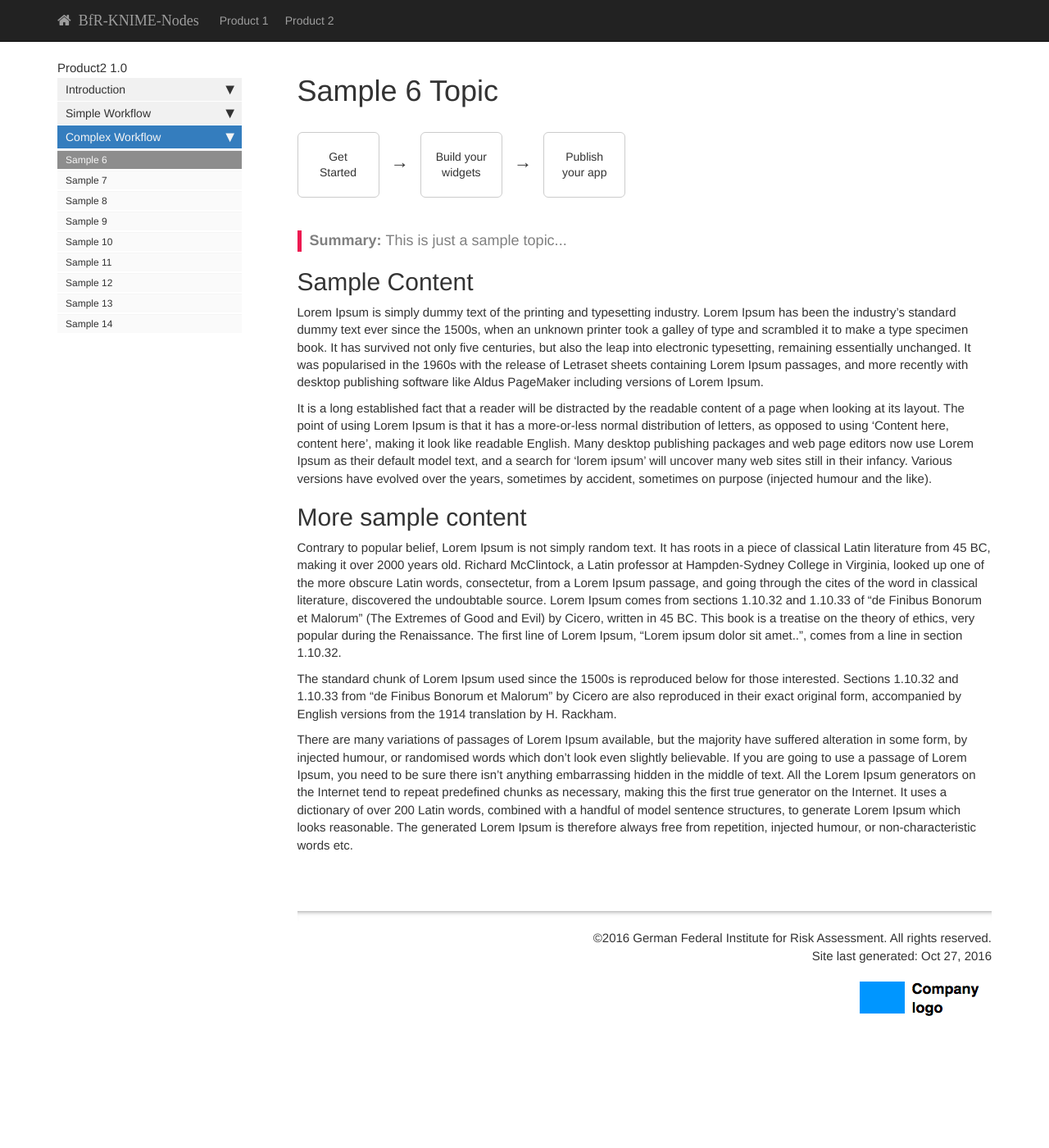
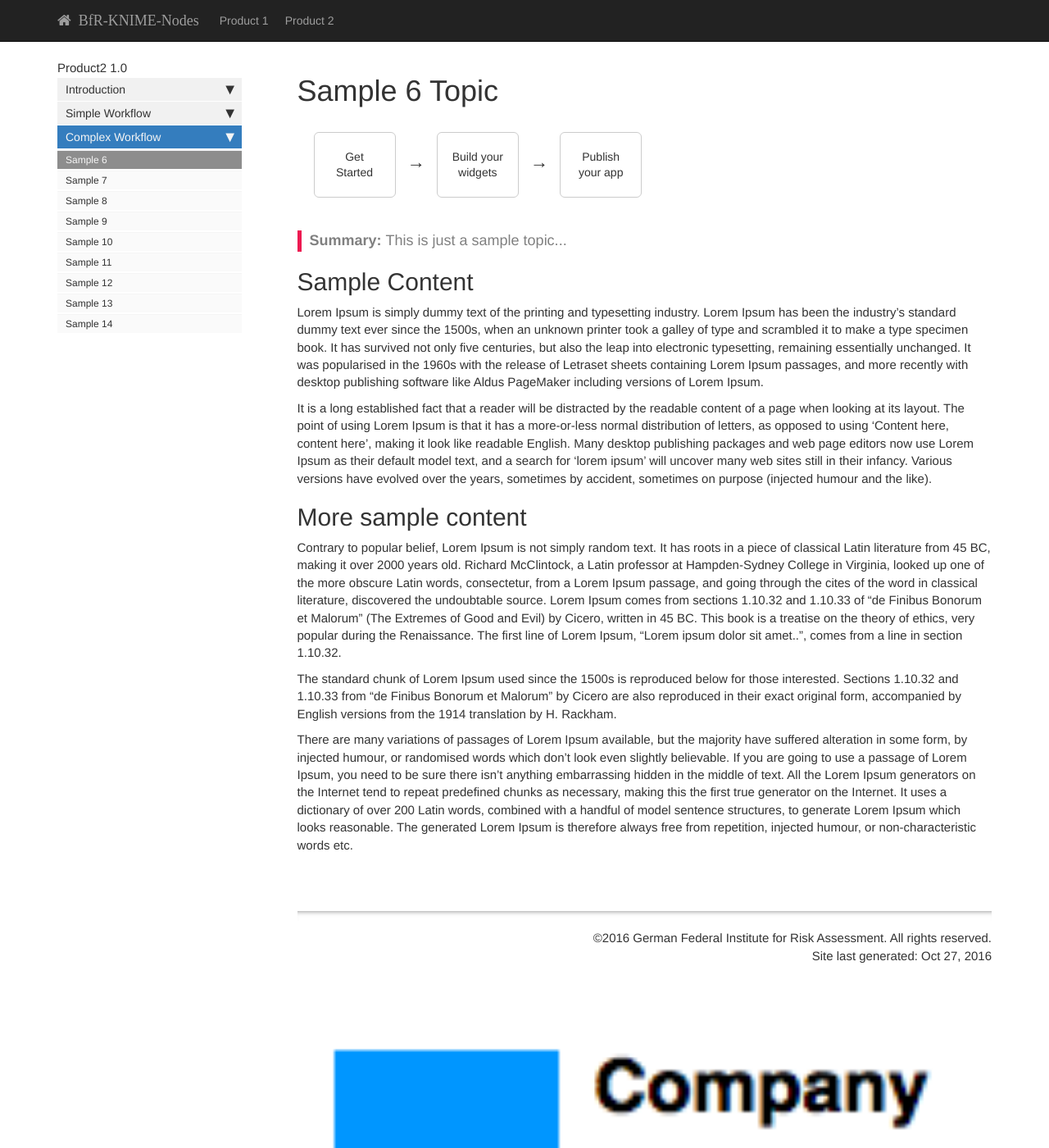
Before and after one commit to SiLeBAT/documentation-template, a Jekyll site: the page built from pages/product2/p2_sample6.md, in a window 1280 px wide and 1400 px high. Shown: the whole window at 82% size. Built offline with Jekyll 4.4.1, drawn with Linux system fonts in a browser that asks for light colours; nearby versions of some CDN libraries; comment, search, counter and statistics services are not loaded.

Commit message:
unused stuff removed

```diff
--- a/css/customstyles.css
+++ b/css/customstyles.css
@@ -12,6 +12,10 @@ body {
 
 body {
     font-size: 15px;
+}
+
+img {
+    width: 100%
 }
 
 .footer {
@@ -211,7 +215,7 @@ ul#mysidebar {
     padding-left: 10px;
 }
 
-/* ----------------------------------------------------------------- */
+/* Responsive styles */
 
 @media (max-width: 767px) {
     .navbar-inverse .navbar-nav .open .dropdown-menu>li>a {
@@ -236,6 +240,8 @@ ul#mysidebar {
         max-width: 100%;
     }
 }
+
+/* Workflow stuff */
 
 .box {
     padding: 10px;
@@ -305,10 +311,6 @@ div.content {
     margin-left: 0px;
 }
 
-button.btn.btn-default.btn-lg.modalButton1 {
-    margin-left: -20px;
-}
-
 div.box.box1 {
     margin-left: -20px;
 }
@@ -329,14 +331,6 @@ div.box.box1 {
 
 #userMap .btn-lg {
     white-space: pre-wrap;
-    /* css-3 */
-    white-space: -moz-pre-wrap;
-    /* Mozilla, since 1999 */
-    white-space: -pre-wrap;
-    /* Opera 4-6 */
-    white-space: -o-pre-wrap;
-    /* Opera 7 */
     word-wrap: break-word;
-    /* Internet Explorer 5.5+ */
     font-size: 14px;
 }
```
